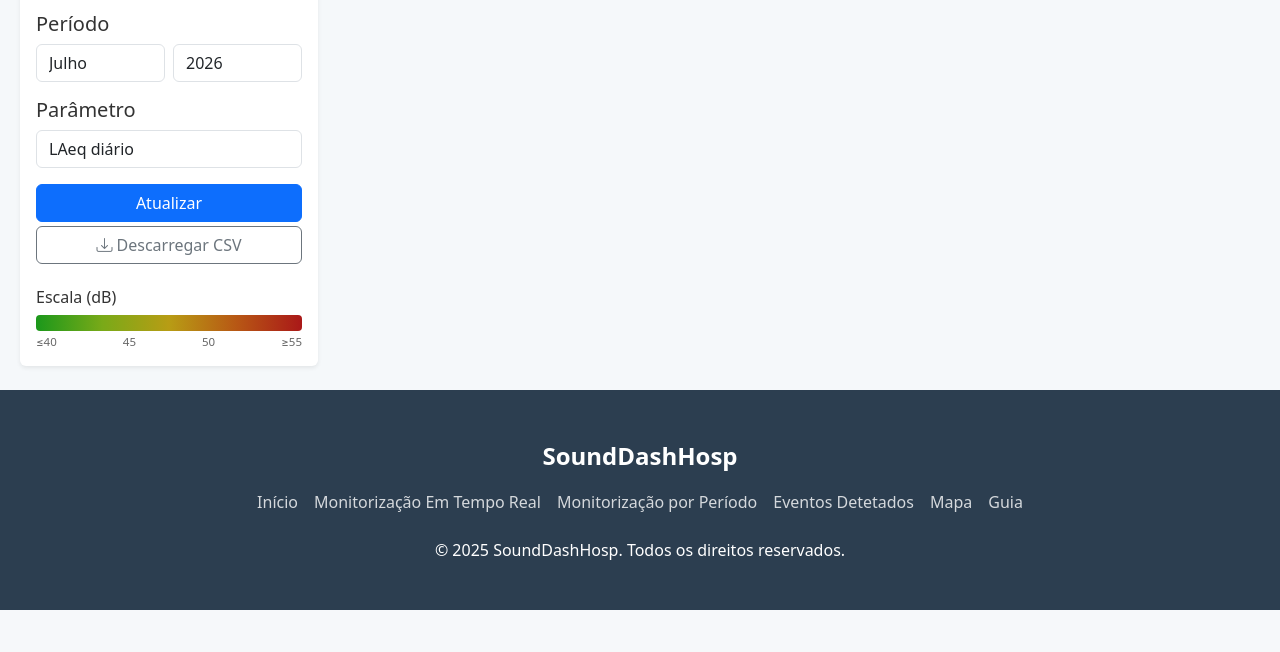
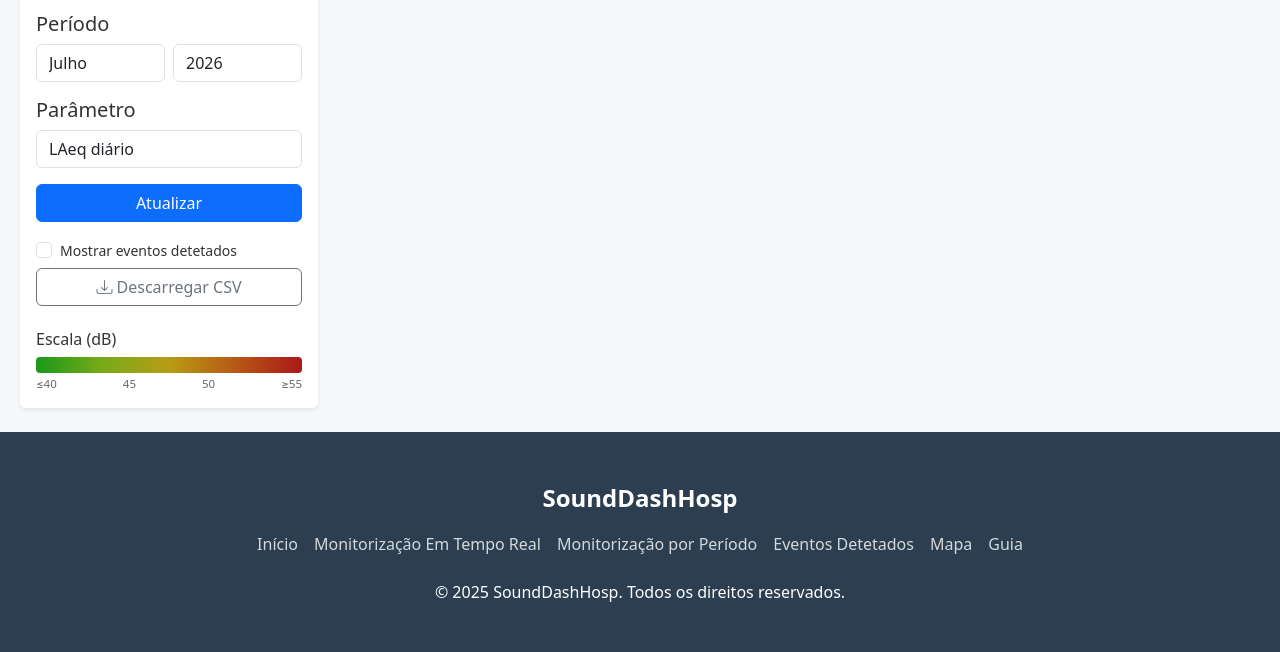
Before and after one commit to lapao9/SoundDash, a Flask app: page /estatisticas in a window 1280 px wide. Shown: the part 490-1142 px from the top of the page. Before the commit the page ends 1100 px from the top, so only its background shows below. Run offline with Flask 3, Linux system fonts and the light colour scheme; data that the repository does not hold is empty.

Commit message:
update de eventos na visao mensal

```diff
--- a/webApp/app/static/js/estatisticas.js
+++ b/webApp/app/static/js/estatisticas.js
@@ -5,6 +5,7 @@ const DIAS_PT = ['Dom','Seg','Ter','Qua','Qui','Sex','Sáb'];
 let vistaAtual      = 'mensal';
 let semanalCache    = null;
 let showEventos     = false;
+let showEventosMensal = false;
 let graficoChart  = null;
 let graficoTipo   = 'lclaeq';
 let diasCache     = null;
@@ -113,7 +114,7 @@ function renderCalendar(dias, param) {
           td.style.backgroundColor = dbToColor(val);
           td.title = `${dateStr}: ${val.toFixed(1)} dB`;
         }
-        if (info.eventos > 0) {
+        if (showEventosMensal && info.eventos > 0) {
           const badge = document.createElement('span');
           badge.className = 'cal-event-badge';
           badge.textContent = info.eventos;
@@ -565,6 +566,13 @@ function toggleEventos() {
   }
 }
 
+function toggleEventosMensal() {
+  showEventosMensal = document.getElementById('checkEventosMensal').checked;
+  if (diasCache) {
+    renderCalendar(diasCache, document.getElementById('paramSelect').value);
+  }
+}
+
 // ── Init ───────────────────────────────────────────────────────────────────
 
 function inicializarSeletores() {
--- a/webApp/app/templates/estatisticas.html
+++ b/webApp/app/templates/estatisticas.html
@@ -47,6 +47,10 @@
             <option value="lmin">LAFmin (mín. diário)</option>
           </select>
           <button class="btn btn-primary w-100" onclick="atualizarCalendario()">Atualizar</button>
+          <div class="form-check mt-3">
+            <input class="form-check-input" type="checkbox" id="checkEventosMensal" onchange="toggleEventosMensal()">
+            <label class="form-check-label small" for="checkEventosMensal">Mostrar eventos detetados</label>
+          </div>
         </div>
 
         <!-- Semanal: date picker -->
```
